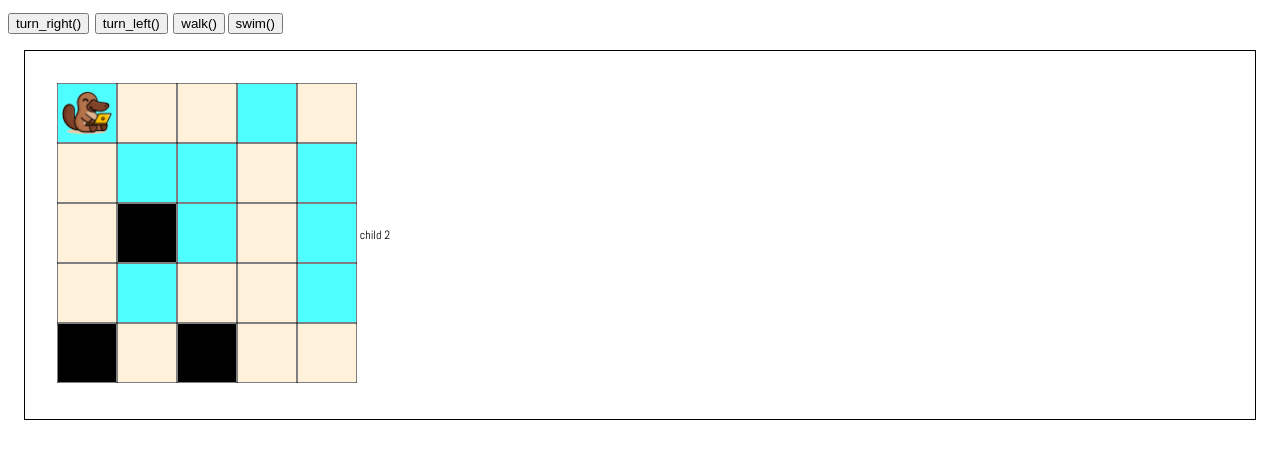
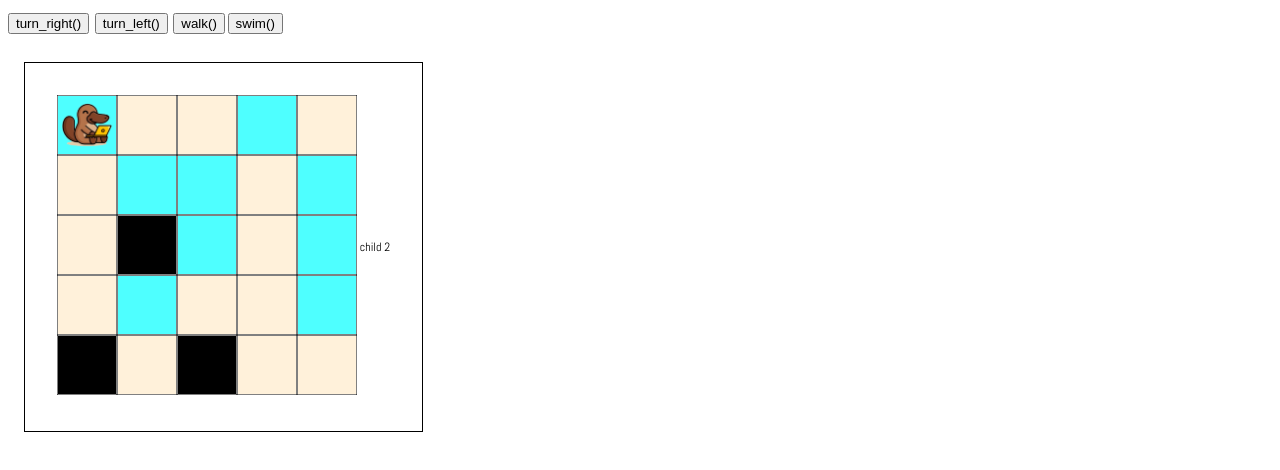
Before and after one commit to tofergregg/platypus, a plain HTML site: page index.html in a window 1280 px wide. Shown: the part 50-520 px from the top of the page. Drawn offline with Linux system fonts and the light colour scheme.

Commit message:
updated css

```diff
--- a/css/site.css
+++ b/css/site.css
@@ -6,6 +6,7 @@ body {
   border: 1px solid black;
   margin: 1rem;
   padding: 2rem 2rem;
+  display: inline-block;
   // text-align: center;
 }
 .child {
```
